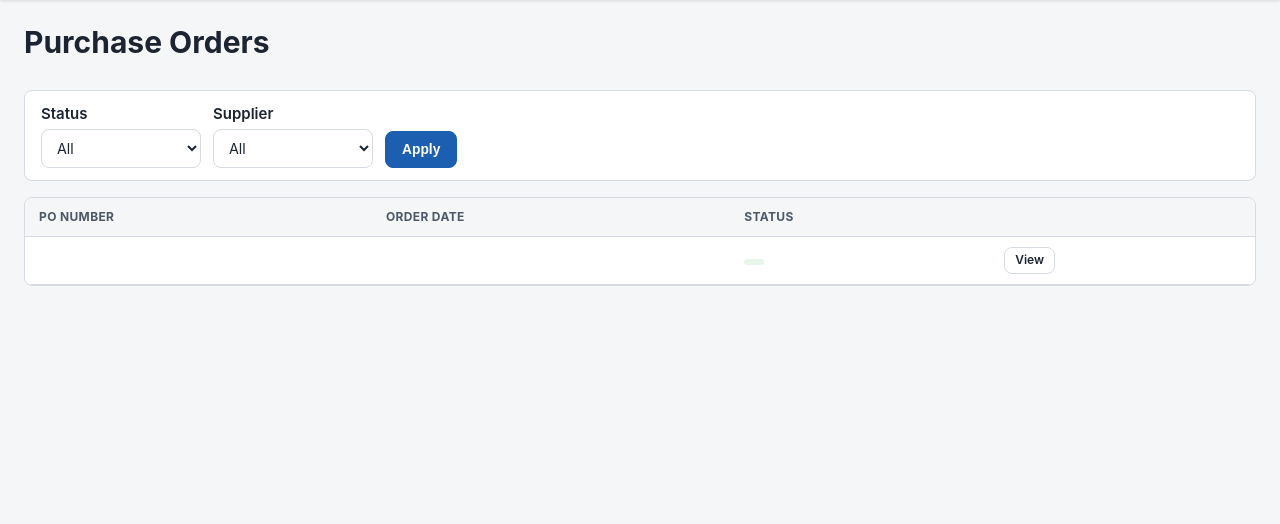
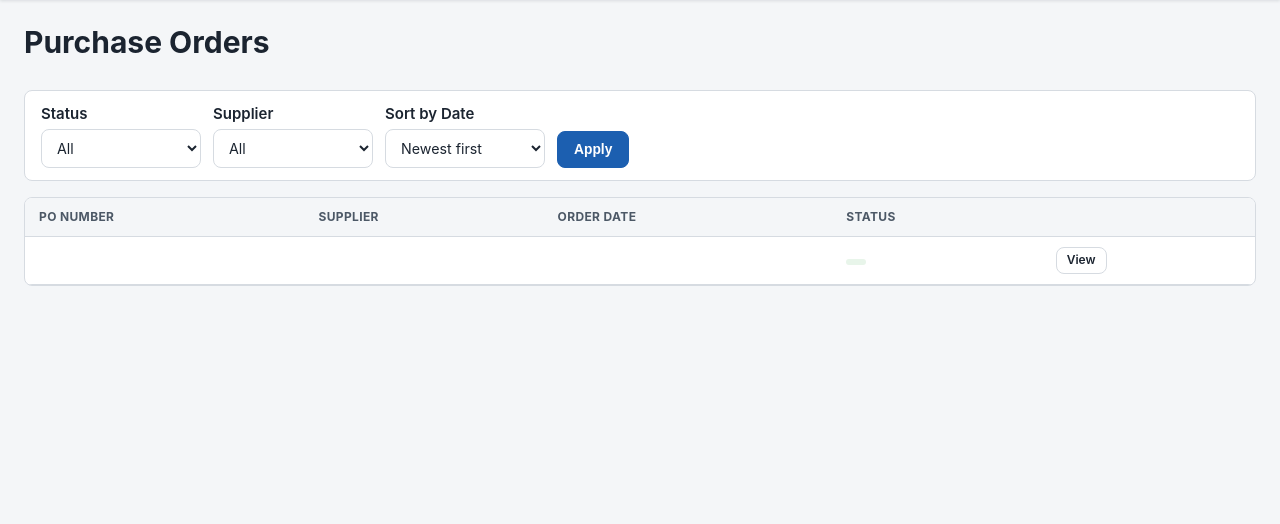
Before and after one commit to ariefaryudisyidik/ioms, a PHP site: template views/purchase_order/index.php in a window 1280 px wide. Shown: the part 60-584 px from the top of the page. Run offline with PHP 8.4, Linux system fonts and the light colour scheme; the template is opened without the code that fills it: most values are stand-ins (such as "Sample title", 1, 10 or a date in 2020); data that the repository does not hold is empty.

Commit message:
feat: add date sort control for purchase and sales order lists
- Add sort query param (asc/desc) to PurchaseOrder and SalesOrder
  search filters, defaulting to newest-first by order_date.
- Add a Sort by Date dropdown to both list filter bars, wired through
  pagination links so the chosen direction persists across pages.
- Fixes a missing requirement: FIND-01 requires date sort on both
  order lists, previously hardcoded to created_at DESC with no UI
  control at all.
- Validation: verified via curl that ?sort=asc/desc changes row order
  correctly on both endpoints; phpstan and phpunit unit suite green.

```diff
--- a/app/Controller/PurchaseOrderController.php
+++ b/app/Controller/PurchaseOrderController.php
@@ -37,6 +37,7 @@ final class PurchaseOrderController extends Controller
             $filters = [
                 'status' => $request->query('status', ''),
                 'supplier_id' => (int) $request->query('supplier_id', 0) ?: null,
+                'sort' => $request->query('sort', 'desc') === 'asc' ? 'asc' : 'desc',
                 'limit' => 10,
                 'offset' => (max(1, (int) $request->query('page', 1)) - 1) * 10,
             ];
--- a/app/Controller/SalesOrderController.php
+++ b/app/Controller/SalesOrderController.php
@@ -37,6 +37,7 @@ final class SalesOrderController extends Controller
             $repo = new MySqlSalesOrderRepository($this->pdo());
             $filters = [
                 'status' => $request->query('status', ''),
+                'sort' => $request->query('sort', 'desc') === 'asc' ? 'asc' : 'desc',
                 'limit' => 10,
                 'offset' => (max(1, (int) $request->query('page', 1)) - 1) * 10,
             ];
--- a/app/Repository/MySqlSalesOrderRepository.php
+++ b/app/Repository/MySqlSalesOrderRepository.php
@@ -82,7 +82,8 @@ final class MySqlSalesOrderRepository implements SalesOrderRepositoryInterface
         if ($where) {
             $sql .= ' WHERE ' . implode(' AND ', $where);
         }
-        $sql .= ' ORDER BY created_at DESC';
+        $direction = ($filters['sort'] ?? 'desc') === 'asc' ? 'ASC' : 'DESC';
+        $sql .= " ORDER BY order_date {$direction}, created_at {$direction}";
 
         $limit = (int) ($filters['limit'] ?? 10);
         $offset = (int) ($filters['offset'] ?? 0);
--- a/app/Repository/PurchaseOrderRepositoryInterface.php
+++ b/app/Repository/PurchaseOrderRepositoryInterface.php
@@ -17,7 +17,7 @@ interface PurchaseOrderRepositoryInterface
     public function poNumberExists(string $poNumber): bool;
 
     /**
-     * @param array{status?:string,supplier_id?:int,warehouse_id?:int,date_from?:string,date_to?:string,limit?:int,offset?:int} $filters
+     * @param array{status?:string,supplier_id?:int,warehouse_id?:int,date_from?:string,date_to?:string,sort?:string,limit?:int,offset?:int} $filters
      * @return PurchaseOrder[]
      */
     public function search(array $filters = []): array;
--- a/app/Repository/SalesOrderRepositoryInterface.php
+++ b/app/Repository/SalesOrderRepositoryInterface.php
@@ -17,7 +17,7 @@ interface SalesOrderRepositoryInterface
     public function soNumberExists(string $soNumber): bool;
 
     /**
-     * @param array{status?:string,customer_id?:int,warehouse_id?:int,created_by?:int,date_from?:string,date_to?:string,limit?:int,offset?:int} $filters
+     * @param array{status?:string,customer_id?:int,warehouse_id?:int,created_by?:int,date_from?:string,date_to?:string,sort?:string,limit?:int,offset?:int} $filters
      * @return SalesOrder[]
      */
     public function search(array $filters = []): array;
--- a/views/purchase_order/index.php
+++ b/views/purchase_order/index.php
@@ -14,6 +14,7 @@ $buildUrl = static function (array $overrides) use ($filters) {
     $params = array_merge([
         'status' => $filters['status'] ?? '',
         'supplier_id' => $filters['supplier_id'] ?? '',
+        'sort' => $filters['sort'] ?? 'desc',
     ], $overrides);
     $params = array_filter($params, static fn ($v) => $v !== '' && $v !== null);
 
@@ -48,6 +49,13 @@ $statuses = ['Draft', 'Ordered', 'PartiallyReceived', 'Received', 'Cancelled'];
             <?php endforeach; ?>
         </select>
     </div>
+    <div class="field">
+        <label for="sort">Sort by Date</label>
+        <select id="sort" name="sort">
+            <option value="desc" <?= ($filters['sort'] ?? 'desc') === 'desc' ? 'selected' : '' ?>>Newest first</option>
+            <option value="asc" <?= ($filters['sort'] ?? 'desc') === 'asc' ? 'selected' : '' ?>>Oldest first</option>
+        </select>
+    </div>
     <div class="field" style="min-width:auto;">
         <button type="submit" class="btn">Apply</button>
     </div>
@@ -58,11 +66,12 @@ $statuses = ['Draft', 'Ordered', 'PartiallyReceived', 'Received', 'Cancelled'];
 <?php else: ?>
     <div class="table-wrap">
         <table class="data-table">
-            <thead><tr><th>PO Number</th><th>Order Date</th><th>Status</th><th></th></tr></thead>
+            <thead><tr><th>PO Number</th><th>Supplier</th><th>Order Date</th><th>Status</th><th></th></tr></thead>
             <tbody>
             <?php foreach ($items as $po): ?>
                 <tr>
                     <td><?= e($po->poNumber) ?></td>
+                    <td><?= e($po->supplierName ?? '-') ?></td>
                     <td><?= e($po->orderDate) ?></td>
                     <td><span class="badge badge-<?= strtolower($po->status) ?>"><?= e($po->status) ?></span></td>
                     <td><a class="btn btn-secondary btn-sm" href="/purchase-orders/<?= (int) $po->id ?>">View</a></td>
```
Also changed, not shown: app/Repository/MySqlPurchaseOrderRepository.php (+5 -2 lines), docs/quality/static-analysis-report.txt (+10 -10 lines), views/sales_order/index.php (+11 -1 lines).
